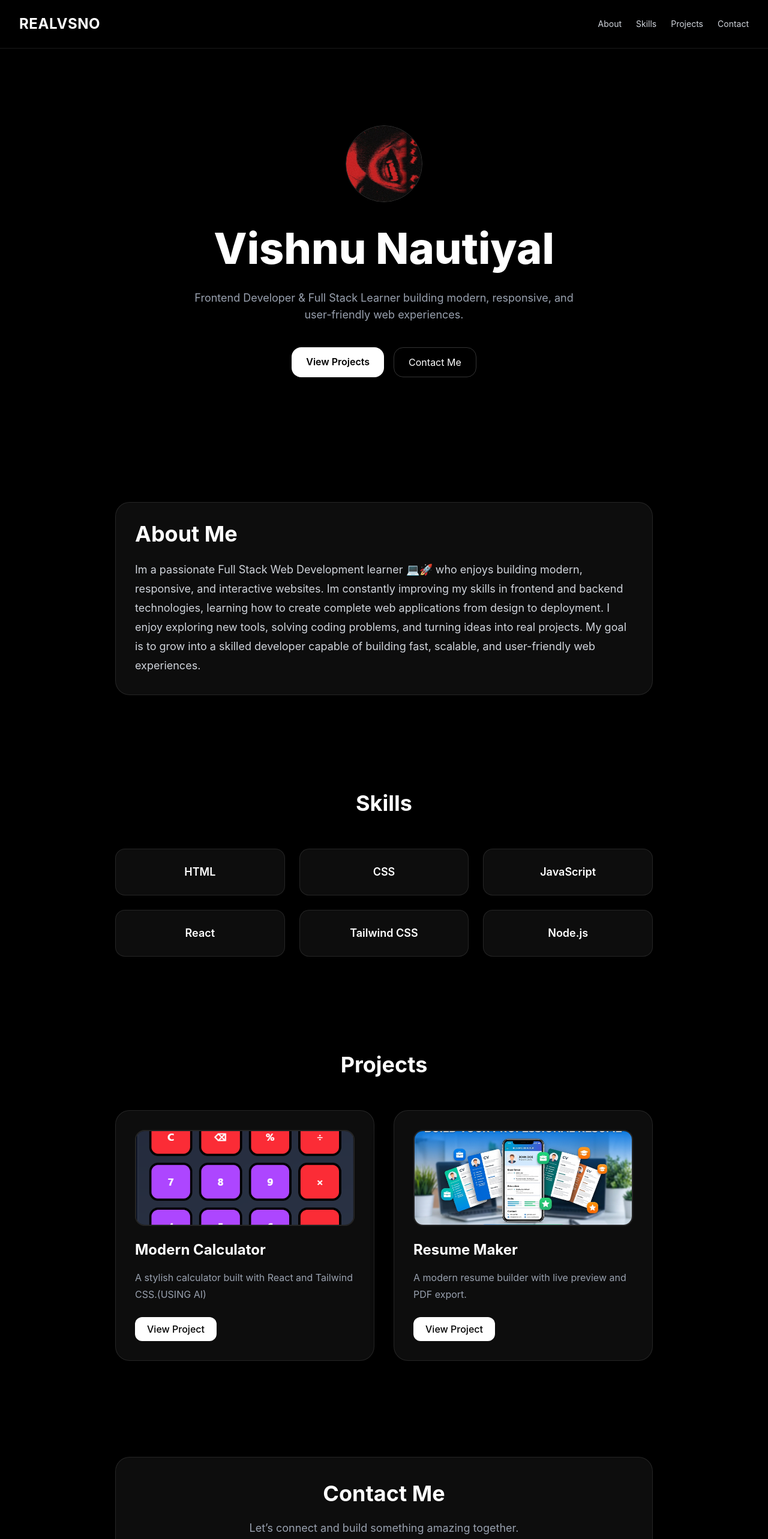
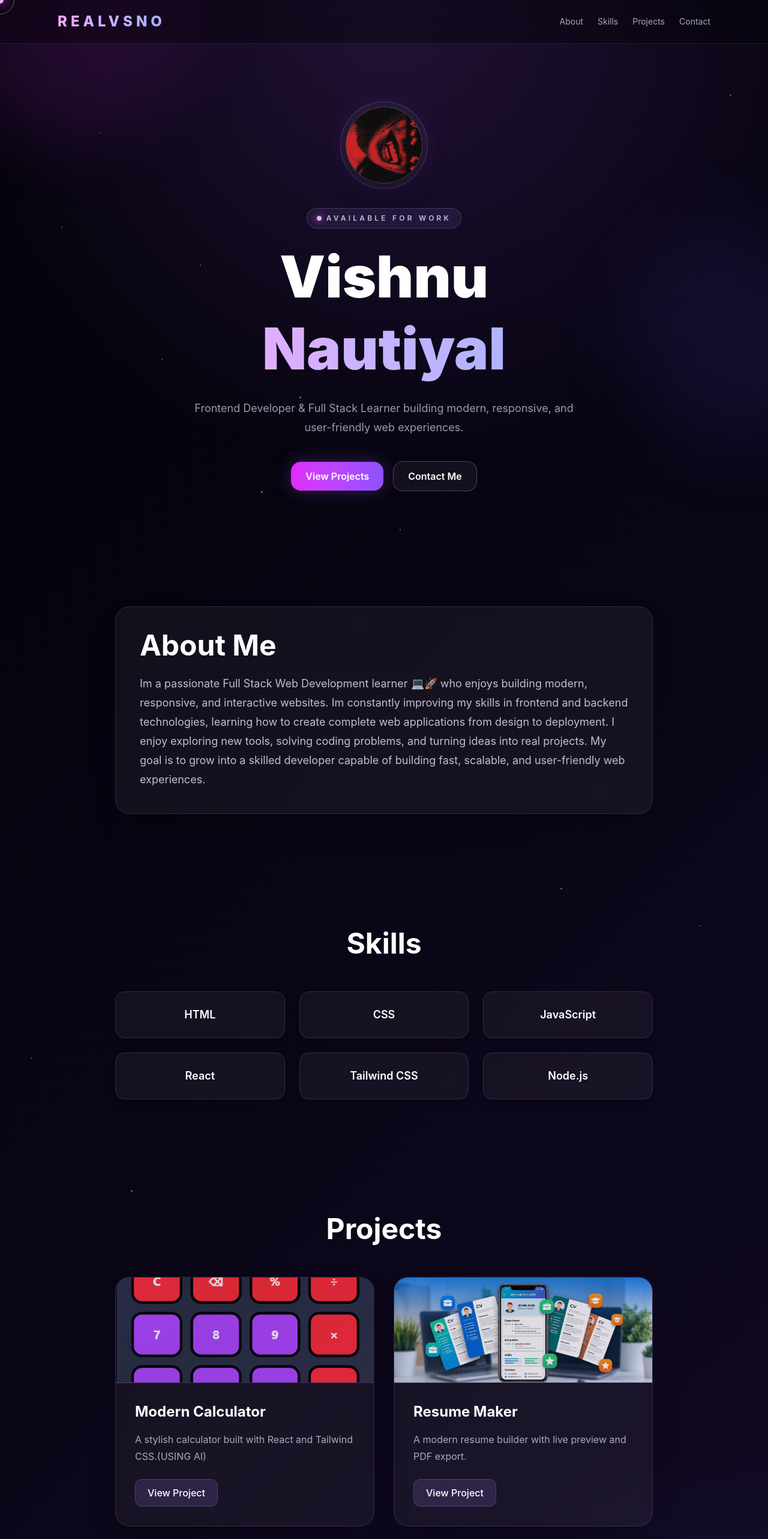
Before and after one commit to realvsno-bit/portfolio, a React (Vite) app: page / in a window 1280 px wide. Shown: the top 2566 px of the page at 60% size. Built offline with nearby package versions, Linux system fonts and the light colour scheme.

Commit message:
updated portfolio theme

```diff
--- a/package.json
+++ b/package.json
@@ -10,6 +10,7 @@
     "preview": "vite preview"
   },
   "dependencies": {
+    "@vercel/analytics": "^2.0.1",
     "react": "^19.2.5",
     "react-dom": "^19.2.5"
   },
--- a/src/App.jsx
+++ b/src/App.jsx
@@ -1,82 +1,175 @@
-import resumeImg from './assets/resume-builder.png'
-import calculatorImg from './assets/calculator.png'
-import profile from './assets/profile.png'
+import { useEffect, useMemo, useState } from 'react';
+import resumeImg from './assets/resume-builder.png';
+import calculatorImg from './assets/calculator.png';
+import profile from './assets/profile.png';
+
 export default function Portfolio() {
   const projects = [
     {
-    title: "Modern Calculator",
-    desc: "A stylish calculator built with React and Tailwind CSS.(USING AI)",
-    link: "https://github.com/realvsno-bit/calculator",
+      title: 'Modern Calculator',
+      desc: 'A stylish calculator built with React and Tailwind CSS.(USING AI)',
+      link: 'https://github.com/realvsno-bit/calculator',
       image: calculatorImg,
     },
     {
-  title: "Resume Maker",
-  desc: "A modern resume builder with live preview and PDF export.",
-  link: "https://github.com/realvsno-bit/resume-maker",
+      title: 'Resume Maker',
+      desc: 'A modern resume builder with live preview and PDF export.',
+      link: 'https://github.com/realvsno-bit/resume-maker',
       image: resumeImg,
     },
-]
+  ];
 
   const skills = [
-    "HTML",
-    "CSS",
-    "JavaScript",
-    "React",
-    "Tailwind CSS",
-    "Node.js",
+    'HTML',
+    'CSS',
+    'JavaScript',
+    'React',
+    'Tailwind CSS',
+    'Node.js',
   ];
 
+  const [cursor, setCursor] = useState({ x: 0, y: 0 });
+  const [cursorActive, setCursorActive] = useState(false);
+
+  useEffect(() => {
+    const onMove = (e) => setCursor({ x: e.clientX, y: e.clientY });
+    const onDown = () => setCursorActive(true);
+    const onUp = () => setCursorActive(false);
+
+    window.addEventListener('mousemove', onMove);
+    window.addEventListener('mousedown', onDown);
+    window.addEventListener('mouseup', onUp);
+
+    return () => {
+      window.removeEventListener('mousemove', onMove);
+      window.removeEventListener('mousedown', onDown);
+      window.removeEventListener('mouseup', onUp);
+    };
+  }, []);
+
+  const scrollTo = (id) => {
+    const el = document.getElementById(id);
+    if (el) el.scrollIntoView({ behavior: 'smooth', block: 'start' });
+  };
+
+  const stars = useMemo(
+    () =>
+      Array.from({ length: 22 }).map((_, i) => ({
+        top: `${(i * 7) % 100}%`,
+        left: `${(i * 13) % 100}%`,
+        size: i % 3 === 0 ? 3 : 2,
+        delay: `${i * 0.12}s`,
+        opacity: 0.35 + (i % 5) * 0.08,
+      })),
+    []
+  );
+
   return (
-    <div className="min-h-screen bg-black text-white font-sans">
-      {/* Navbar */}
-      <nav className="flex justify-between items-center px-8 py-6 border-b border-white/10 sticky top-0 backdrop-blur-md bg-black/60 z-50">
-        <h1 className="text-2xl font-bold tracking-wide">REALVSNO</h1>
+    <div className="relative min-h-screen overflow-hidden bg-[radial-gradient(circle_at_top,_rgba(168,85,247,0.18),_transparent_24%),radial-gradient(circle_at_bottom_right,_rgba(99,102,241,0.16),_transparent_22%),linear-gradient(135deg,_#020207_0%,_#090515_45%,_#120a24_100%)] font-sans text-white">
+      <style>{`
+        html { scroll-behavior: smooth; }
+        body { cursor: none; }
+      `}</style>
 
-        <div className="flex gap-6 text-sm text-gray-300">
-          <a href="#about" className="hover:text-white transition">About</a>
-          <a href="#skills" className="hover:text-white transition">Skills</a>
-          <a href="#projects" className="hover:text-white transition">Projects</a>
-          <a href="#contact" className="hover:text-white transition">Contact</a>
+      {/* ambient stars */}
+      <div className="pointer-events-none absolute inset-0 opacity-80">
+        {stars.map((s, idx) => (
+          <span
+            key={idx}
+            className="absolute rounded-full bg-white shadow-[0_0_16px_rgba(255,255,255,0.85)] animate-pulse"
+            style={{
+              top: s.top,
+              left: s.left,
+              width: `${s.size}px`,
+              height: `${s.size}px`,
+              opacity: s.opacity,
+              animationDelay: s.delay,
+            }}
+          />
+        ))}
+      </div>
+
+      {/* cursor */}
+      <div
+        className="pointer-events-none fixed z-[9999] hidden h-3 w-3 rounded-full bg-fuchsia-300 shadow-[0_0_18px_rgba(232,121,249,0.95)] md:block"
+        style={{ transform: `translate3d(${cursor.x - 6}px, ${cursor.y - 6}px, 0)` }}
+      />
+      <div
+        className={`pointer-events-none fixed z-[9998] hidden h-12 w-12 rounded-full border border-violet-300/45 backdrop-blur-[2px] transition-transform duration-75 md:block ${
+          cursorActive ? 'scale-125 border-fuchsia-300/70' : 'scale-100'
+        }`}
+        style={{ transform: `translate3d(${cursor.x - 24}px, ${cursor.y - 24}px, 0)` }}
+      />
+
+      {/* top glow */}
+      <div className="pointer-events-none absolute left-[-8%] top-[-6%] h-[420px] w-[420px] rounded-full bg-fuchsia-500/10 blur-3xl" />
+      <div className="pointer-events-none absolute right-[-10%] top-[12%] h-[360px] w-[360px] rounded-full bg-indigo-500/10 blur-3xl" />
+      <div className="pointer-events-none absolute bottom-[-12%] left-[18%] h-[320px] w-[320px] rounded-full bg-violet-500/10 blur-3xl" />
+
+      <nav className="sticky top-0 z-50 border-b border-white/10 bg-black/35 backdrop-blur-xl">
+        <div className="mx-auto flex max-w-6xl items-center justify-between px-6 py-5 md:px-8">
+          <h1 className="text-2xl font-extrabold tracking-[0.25em] text-transparent bg-clip-text bg-gradient-to-r from-fuchsia-300 via-violet-300 to-indigo-300">
+            REALVSNO
+          </h1>
+
+          <div className="hidden gap-6 text-sm text-violet-100/70 md:flex">
+            <button className="transition hover:text-white" onClick={() => scrollTo('about')}>About</button>
+            <button className="transition hover:text-white" onClick={() => scrollTo('skills')}>Skills</button>
+            <button className="transition hover:text-white" onClick={() => scrollTo('projects')}>Projects</button>
+            <button className="transition hover:text-white" onClick={() => scrollTo('contact')}>Contact</button>
+          </div>
         </div>
       </nav>
 
-      {/* Hero Section */}
-      <section className="flex flex-col justify-center items-center text-center px-6 py-32">
+      {/* Hero */}
+      <section className="relative flex min-h-[92vh] flex-col items-center justify-center px-6 py-24 text-center md:px-10">
+        <div className="mb-8 rounded-full border border-violet-300/20 bg-white/5 p-2 shadow-[0_0_35px_rgba(168,85,247,0.12)] backdrop-blur">
           <img
             src={profile}
             alt="profile"
-          className="w-32 h-32 rounded-full object-cover border border-white/20 shadow-2xl mb-8"
+            className="h-32 w-32 rounded-full object-cover border border-white/20 shadow-2xl"
           />
+        </div>
 
-        <h1 className="text-5xl md:text-7xl font-extrabold leading-tight">
-          Vishnu Nautiyal
-        </h1>
-
-        <p className="text-gray-400 mt-6 max-w-2xl text-lg">
-          Frontend Developer & Full Stack Learner building modern,
-          responsive, and user-friendly web experiences.
+        <div className="max-w-4xl">
+          <p className="mb-5 inline-flex items-center gap-2 rounded-full border border-violet-300/20 bg-violet-400/10 px-4 py-2 text-xs font-semibold uppercase tracking-[0.35em] text-violet-100/80">
+            <span className="h-2 w-2 rounded-full bg-fuchsia-300 shadow-[0_0_12px_rgba(232,121,249,0.9)]" />
+            Available for work
           </p>
 
-        <div className="flex gap-4 mt-10 flex-wrap justify-center">
-         <a
-          href="#projects"
-          className="px-6 py-3 rounded-2xl bg-white text-black font-semibold hover:scale-105 transition duration-300 shadow-xl"
+          <h2 className="text-5xl font-black leading-tight md:text-7xl lg:text-8xl">
+            <span className="block text-white">Vishnu</span>
+            <span className="block bg-gradient-to-r from-fuchsia-300 via-violet-300 to-indigo-300 bg-clip-text text-transparent">
+              Nautiyal
+            </span>
+          </h2>
+
+          <p className="mx-auto mt-6 max-w-2xl text-base leading-8 text-violet-100/65 md:text-lg">
+            Frontend Developer & Full Stack Learner building modern, responsive, and user-friendly web experiences.
+          </p>
+        </div>
+
+        <div className="mt-10 flex flex-wrap items-center justify-center gap-4">
+          <button
+            onClick={() => scrollTo('projects')}
+            className="rounded-2xl bg-gradient-to-r from-fuchsia-500 to-violet-500 px-6 py-3 font-semibold text-white shadow-[0_0_30px_rgba(168,85,247,0.3)] transition hover:-translate-y-0.5 hover:shadow-[0_0_45px_rgba(168,85,247,0.45)]"
           >
             View Projects
-        </a>
-
-          <button className="px-6 py-3 rounded-2xl border border-white/20 hover:bg-white/10 transition duration-300">
+          </button>
+          <button
+            onClick={() => scrollTo('contact')}
+            className="rounded-2xl border border-violet-300/30 bg-white/5 px-6 py-3 font-semibold text-white backdrop-blur transition hover:-translate-y-0.5 hover:bg-white/10"
+          >
             Contact Me
           </button>
         </div>
       </section>
 
       {/* About */}
-      <section id="about" className="px-6 md:px-20 py-20">
-        <div className="max-w-4xl mx-auto bg-white/5 border border-white/10 rounded-3xl p-8 shadow-2xl">
-          <h2 className="text-4xl font-bold mb-6">About Me</h2>
-
-          <p className="text-gray-300 leading-8 text-lg">
+      <section id="about" className="px-6 py-24 md:px-10">
+        <div className="mx-auto max-w-4xl rounded-3xl border border-violet-300/15 bg-white/5 p-8 shadow-2xl backdrop-blur md:p-10">
+          <h2 className="mb-6 text-4xl font-bold md:text-5xl">About Me</h2>
+          <p className="text-lg leading-8 text-violet-100/80">
             Im a passionate Full Stack Web Development learner 💻🚀 who enjoys building modern, responsive, and interactive websites.
             Im constantly improving my skills in frontend and backend technologies, learning how to create complete web applications from design to deployment.
             I enjoy exploring new tools, solving coding problems, and turning ideas into real projects.
@@ -86,67 +179,68 @@ export default function Portfolio() {
       </section>
 
       {/* Skills */}
-      <section id="skills" className="px-6 md:px-20 py-20">
-        <h2 className="text-4xl font-bold text-center mb-14">Skills</h2>
-
-        <div className="grid grid-cols-2 md:grid-cols-3 gap-6 max-w-4xl mx-auto">
+      <section id="skills" className="px-6 py-24 md:px-10">
+        <h2 className="mb-14 text-center text-4xl font-bold md:text-5xl">Skills</h2>
+        <div className="mx-auto grid max-w-4xl grid-cols-2 gap-6 md:grid-cols-3">
           {skills.map((skill, index) => (
             <div
               key={index}
-              className="bg-white/5 border border-white/10 rounded-2xl p-6 text-center hover:scale-105 hover:bg-white/10 transition duration-300 shadow-lg"
+              className="rounded-2xl border border-violet-300/15 bg-white/5 p-6 text-center shadow-lg backdrop-blur transition duration-300 hover:-translate-y-1 hover:border-violet-300/40 hover:bg-violet-400/10 hover:shadow-[0_0_30px_rgba(168,85,247,0.18)]"
             >
-              <p className="text-lg font-semibold">{skill}</p>
+              <p className="text-lg font-semibold text-white">{skill}</p>
             </div>
           ))}
         </div>
       </section>
 
       {/* Projects */}
-      <section id="projects" className="px-6 md:px-20 py-20">
-        <h2 className="text-4xl font-bold text-center mb-14">Projects</h2>
-
-        <div className="grid md:grid-cols-2 gap-8 max-w-4xl mx-auto">
+      <section id="projects" className="px-6 py-24 md:px-10">
+        <h2 className="mb-14 text-center text-4xl font-bold md:text-5xl">Projects</h2>
+        <div className="mx-auto grid max-w-4xl grid-cols-1 gap-8 md:grid-cols-2">
           {projects.map((project, index) => (
             <div
               key={index}
-              className="bg-white/5 border border-white/10 rounded-3xl p-8 hover:-translate-y-2 hover:bg-white/10 transition duration-300 shadow-2xl"
+              className="group overflow-hidden rounded-3xl border border-violet-300/15 bg-white/5 shadow-2xl backdrop-blur transition duration-300 hover:-translate-y-2 hover:border-violet-300/35 hover:bg-white/10"
             >
+              <div className="relative h-44 overflow-hidden border-b border-white/10 bg-[radial-gradient(circle_at_top_left,_rgba(168,85,247,0.35),_transparent_40%),linear-gradient(135deg,_rgba(15,23,42,0.95),_rgba(88,28,135,0.55))]">
+                <div className="absolute inset-0 bg-gradient-to-tr from-transparent via-white/0 to-white/10 opacity-0 transition duration-300 group-hover:opacity-100" />
                 <img
                   src={project.image}
                   alt={project.title}
-                className="h-40 w-full object-cover rounded-2xl mb-6 border-2 border-white/10"
+                  className="h-full w-full object-cover opacity-85 transition duration-300 group-hover:scale-105 group-hover:opacity-100"
                 />
+              </div>
 
-              <h3 className="text-2xl font-bold mb-4">{project.title}</h3>
-
-              <p className="text-gray-400 leading-7">{project.desc}</p>
+              <div className="p-8">
+                <h3 className="mb-4 text-2xl font-bold text-white">{project.title}</h3>
+                <p className="leading-7 text-violet-100/70">{project.desc}</p>
 
                 <a
                   href={project.link}
                   target="_blank"
                   rel="noopener noreferrer"
-                className="inline-block mt-6 px-5 py-2 rounded-xl bg-white text-black font-medium hover:scale-105 transition duration-300"
+                  className="mt-6 inline-flex rounded-xl border border-violet-300/20 bg-violet-400/15 px-5 py-2.5 font-medium text-white transition hover:scale-105 hover:bg-violet-300/25"
                 >
                   View Project
                 </a>
+              </div>
             </div>
           ))}
         </div>
       </section>
 
       {/* Contact */}
-      <section id="contact" className="px-6 md:px-20 py-20 pb-32">
-        <div className="max-w-4xl mx-auto bg-white/5 border border-white/10 rounded-3xl p-10 text-center shadow-2xl">
-          <h2 className="text-4xl font-bold mb-6">Contact Me</h2>
-
-          <p className="text-gray-400 mb-10 text-lg">
+      <section id="contact" className="px-6 py-24 pb-32 md:px-10">
+        <div className="mx-auto max-w-4xl rounded-3xl border border-violet-300/15 bg-white/5 p-10 text-center shadow-2xl backdrop-blur">
+          <h2 className="mb-6 text-4xl font-bold md:text-5xl">Contact Me</h2>
+          <p className="mb-10 text-lg text-violet-100/70">
             Let’s connect and build something amazing together.
           </p>
 
-          <div className="flex flex-col md:flex-row justify-center gap-6 text-lg">
+          <div className="flex flex-col justify-center gap-6 text-lg md:flex-row">
             <a
               href="mailto:realvsno@example.com"
-              className="px-6 py-4 rounded-2xl bg-white text-black font-semibold hover:scale-105 transition duration-300"
+              className="rounded-2xl bg-gradient-to-r from-fuchsia-500 to-violet-500 px-6 py-4 font-semibold text-white shadow-[0_0_30px_rgba(168,85,247,0.25)] transition hover:-translate-y-0.5 hover:shadow-[0_0_45px_rgba(168,85,247,0.4)]"
             >
               Email Me
             </a>
@@ -154,7 +248,8 @@ export default function Portfolio() {
             <a
               href="https://github.com"
               target="_blank"
-              className="px-6 py-4 rounded-2xl border border-white/20 hover:bg-white/10 transition duration-300"
+              rel="noreferrer"
+              className="rounded-2xl border border-violet-300/25 bg-white/5 px-6 py-4 font-semibold text-white transition hover:-translate-y-0.5 hover:bg-white/10"
             >
               GitHub
             </a>
```
Also changed, not shown: 1 other file (tests, documents, lock files or other folders). Lines whose indentation alone changed are shown as unchanged.
